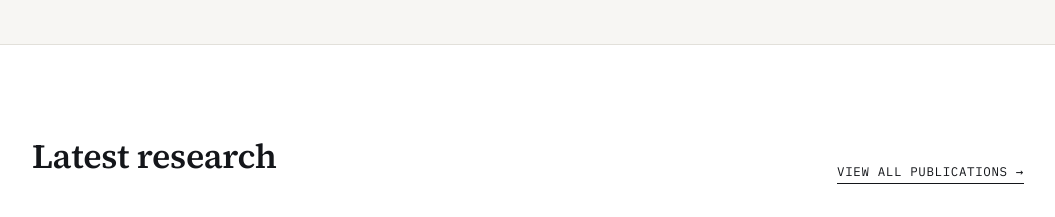
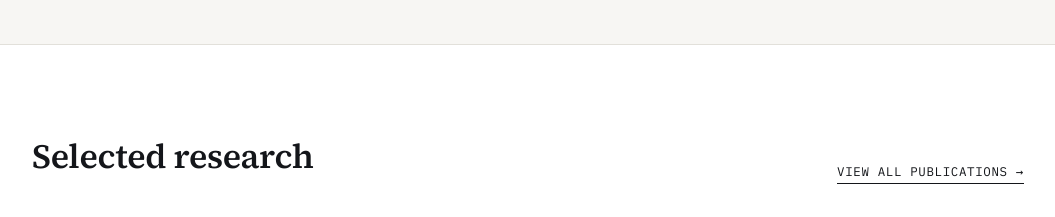
Before and after one commit to kevinkamberi99-coder/Personal-Website, a plain HTML site: page index.html in a window 1280 px wide. Shown: the part 1020-1237 px from the top of the page, without its empty margins (112-1167 px from the left). Drawn offline with Linux system fonts and the light colour scheme.

Commit message:
Update index.html

```diff
--- a/index.html
+++ b/index.html
@@ -70,7 +70,7 @@
   <section class="bordered">
     <div class="wrap">
       <div class="section-head reveal">
-        <h2>Latest research</h2>
+        <h2>Selected research</h2>
         <a class="text-link" href="research.html">View all publications →</a>
       </div>
 
```
